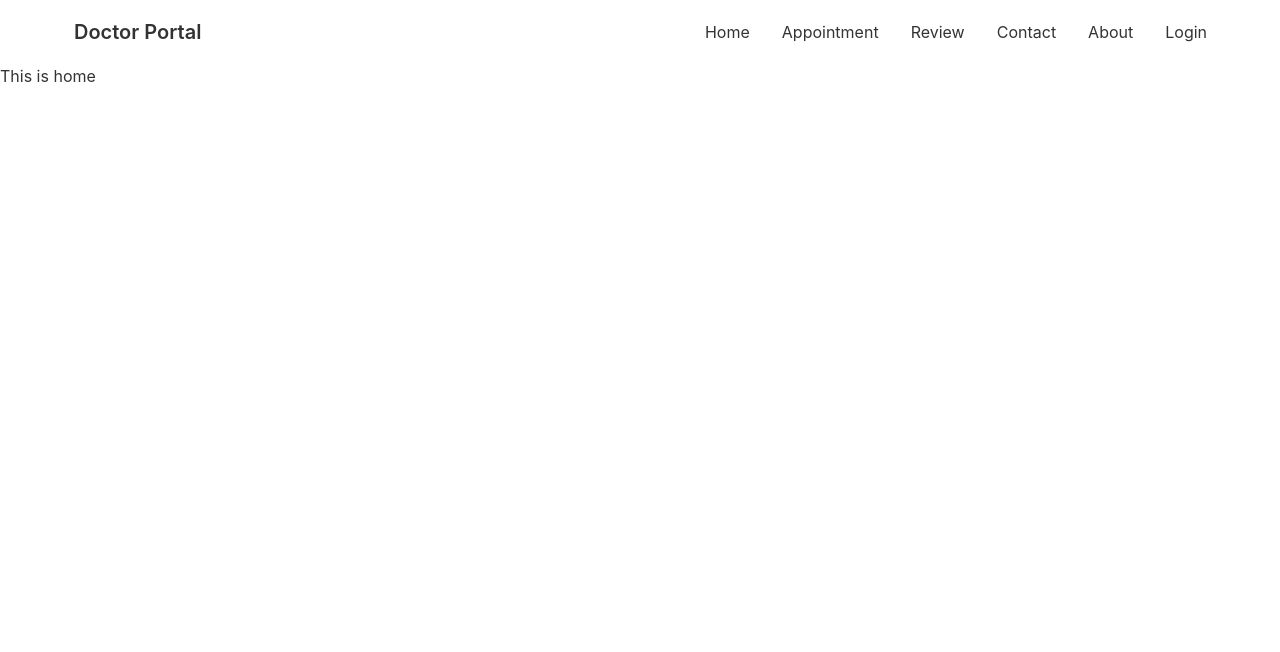
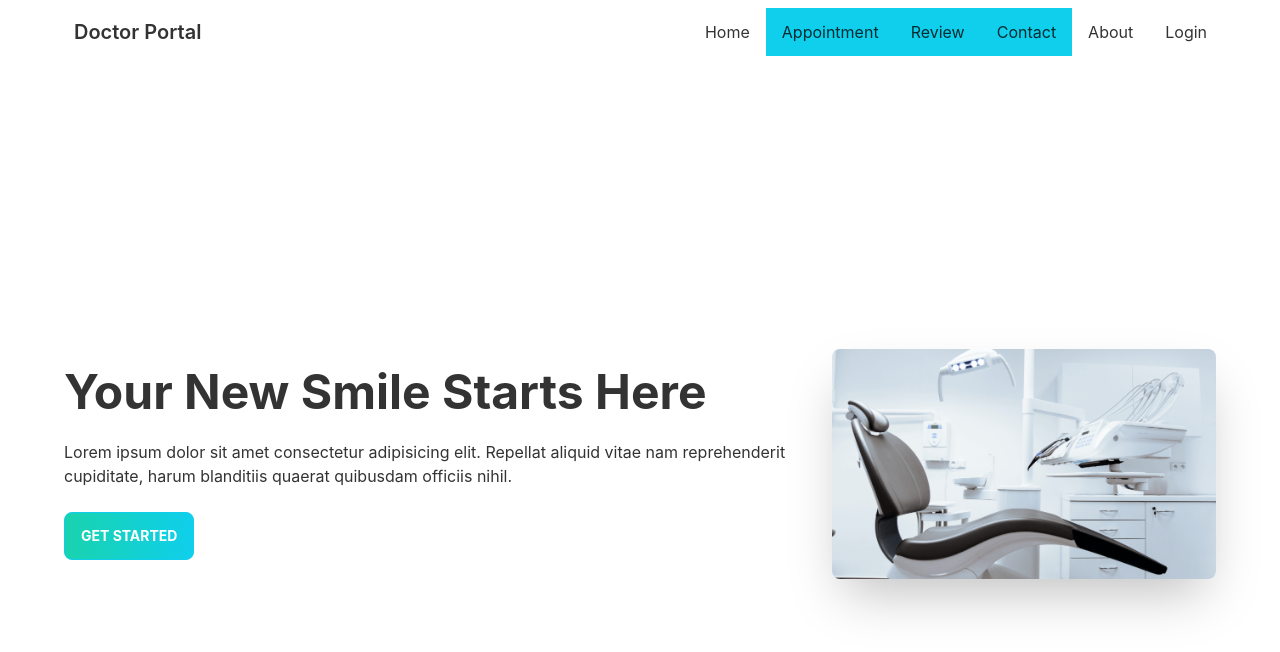
Before and after one commit to nayimHossen/doctor-appointment-client, a React (Create React App) app: page / in a window 1280 px wide. Shown: the top 652 px of the page. Built offline with nearby package versions, Linux system fonts and the light colour scheme.

Commit message:
responsive banner added

```diff
--- a/src/App.js
+++ b/src/App.js
@@ -2,6 +2,7 @@ import { Route, Routes } from "react-router-dom";
 import "./App.css";
 import About from "./Pages/About/About";
 import Home from "./Pages/Home/Home";
+import Login from "./Pages/Login/Login";
 import Navbar from "./Pages/Shared/Navbar";
 
 function App() {
@@ -10,8 +11,9 @@ function App() {
       <Navbar />
       <Routes>
         <Route path="/" element={<Home />} />
-        <Route path="/home" element={<Home />} />
+        <Route path="home" element={<Home />} />
         <Route path="about" element={<About />} />
+        <Route path="login" element={<Login />} />
       </Routes>
     </div>
   );
--- /dev/null
+++ b/src/Pages/Home/Banner.js
@@ -0,0 +1,18 @@
+import bannerImg from "../../assets/images/chair.png";
+
+function Banner() {
+  return (
+    <div className="hero min-h-screen md:px-12">
+      <div className="hero-content flex-col lg:flex-row-reverse">
+        <img src={bannerImg} className="max-w-sm rounded-lg shadow-2xl" alt="banner" />
+        <div>
+          <h1 className="text-5xl font-bold">Your New Smile Starts Here</h1>
+          <p className="py-6">Lorem ipsum dolor sit amet consectetur adipisicing elit. Repellat aliquid vitae nam reprehenderit cupiditate, harum blanditiis quaerat quibusdam officiis nihil.</p>
+          <button className="btn btn-primary uppercase text-white font-bold bg-gradient-to-r from-secondary to-primary">Get Started</button>
+        </div>
+      </div>
+    </div>
+  );
+}
+
+export default Banner;
--- a/src/Pages/Home/Home.js
+++ b/src/Pages/Home/Home.js
@@ -1,7 +1,9 @@
+import Banner from "./Banner";
+
 function Home() {
   return (
     <div>
-      <h2>This is home</h2>
+      <Banner />
     </div>
   );
 }
--- /dev/null
+++ b/src/Pages/Login/Login.js
@@ -0,0 +1,9 @@
+function Login() {
+  return (
+    <div>
+      <h2>This is Login</h2>
+    </div>
+  );
+}
+
+export default Login;
--- a/src/Pages/Shared/Navbar.js
+++ b/src/Pages/Shared/Navbar.js
@@ -1,14 +1,14 @@
-import { Link } from "react-router-dom";
+import { Link, NavLink } from "react-router-dom";
 
 function Navbar() {
   const menuItems = (
     <>
-      <li><Link to="/home">Home</Link></li>
-      <li><Link to="/">Appointment</Link></li>
-      <li><Link to="/">Review</Link></li>
-      <li><Link to="/">Contact</Link></li>
-      <li><Link to="/about">About</Link></li>
-      <li><Link to="/">Login</Link></li>
+      <li><NavLink to="/home">Home</NavLink></li>
+      <li><NavLink to="/">Appointment</NavLink></li>
+      <li><NavLink to="/">Review</NavLink></li>
+      <li><NavLink to="/">Contact</NavLink></li>
+      <li><NavLink to="/about">About</NavLink></li>
+      <li><NavLink to="/login">Login</NavLink></li>
     </>
   );
 
```
